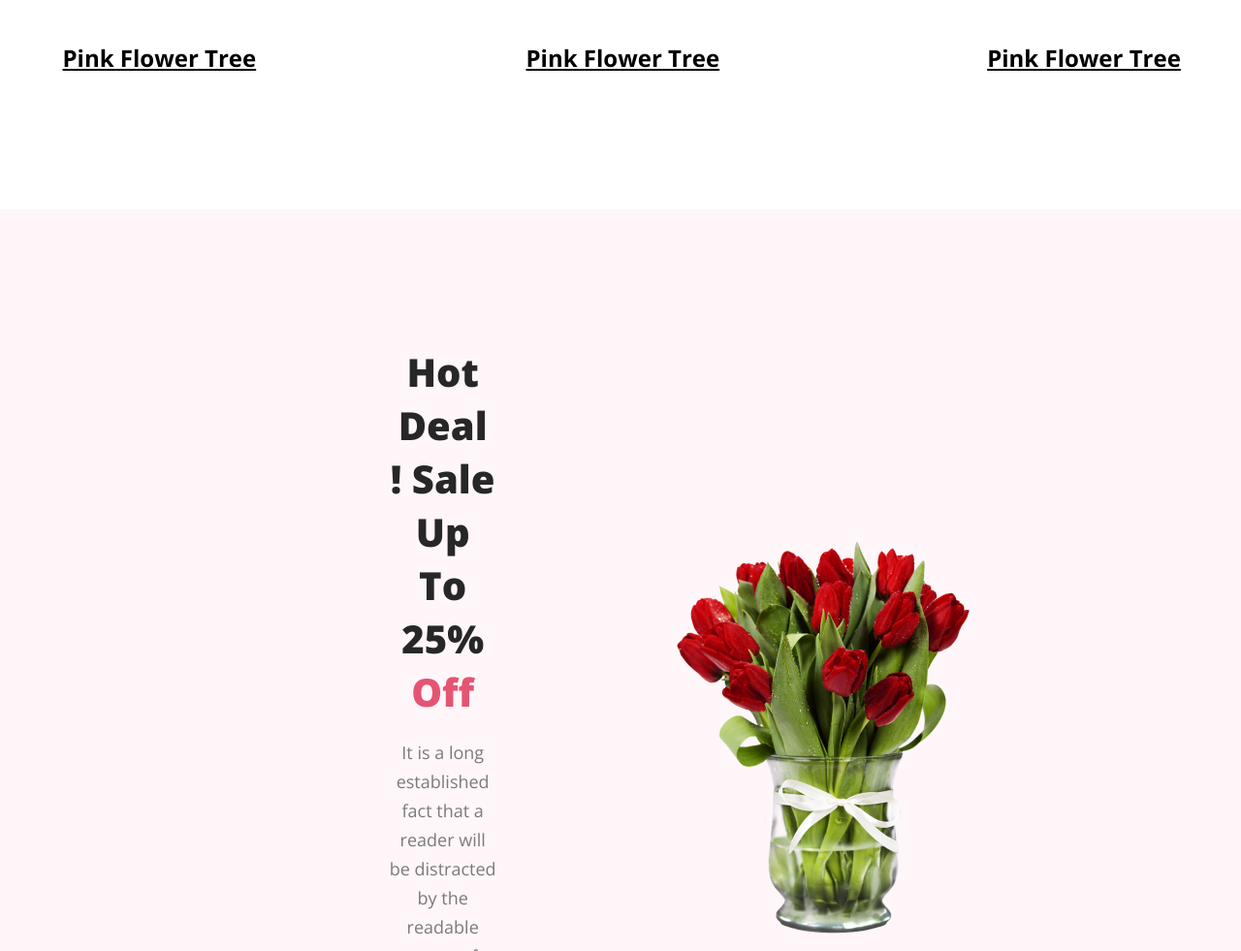
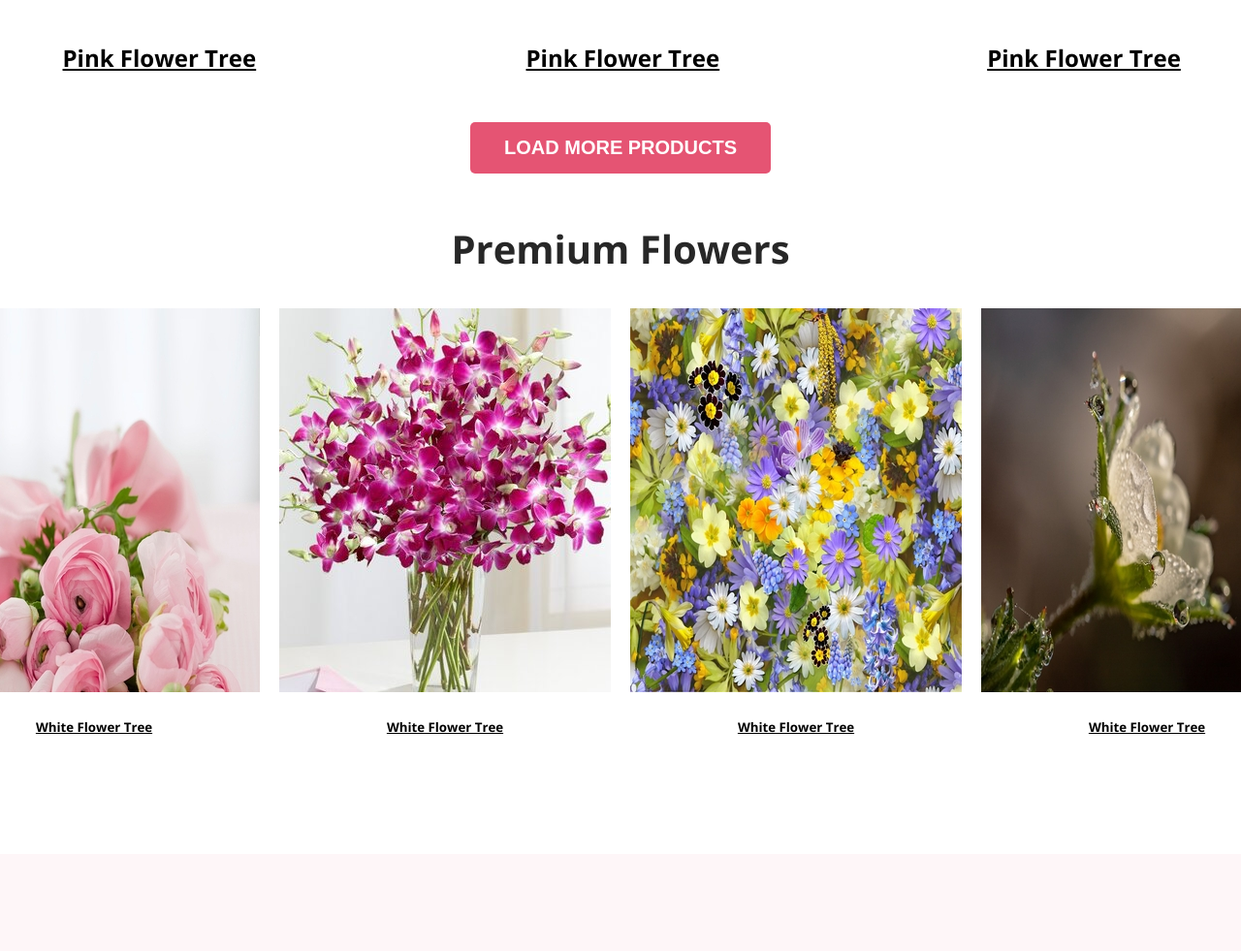
Before and after one commit to Ronibaidhya/flower-shop, a plain HTML site: page index.html in a window 1280 px wide. Shown: the part 2269-3250 px from the top of the page at 97% size. Drawn offline with nearby package versions, Linux system fonts and the light colour scheme.

Commit message:
added bonus section

```diff
--- a/index.html
+++ b/index.html
@@ -34,7 +34,8 @@
         <section class="section-1">
             <div class="content">
                 <h3 class="section-1-title">Our Featured Flowers</h3>
-                <p class="section-1-msg">It is a long established fact that a reader will be distracted by the readable content of a page when looking at its layout.</p>
+                <p class="section-1-msg">It is a long established fact that a reader will be distracted by the readable
+                    content of a page when looking at its layout.</p>
             </div>
             <div class="section-1-img">
                 <div class="pink-tree">
@@ -53,13 +54,43 @@
             </div>
 
         </section>
+        <section class="bonus">
+            <button class="btn-primary btn-load">LOAD MORE PRODUCTS</button>
+            <div class="premium">
+                <h1 class="premium-text">Premium Flowers</h1>
+                <div class="premium-img">
+                    <div class="pr-img">
+                        <div class="">
+                            <img src="./image1/pink rose.jpg" alt="">
+                            <h5 class="pr-title">White Flower Tree</h5>
+                        </div>
+                        <div class="">
+                            <img src="./image1/red.jpg" alt="">
+                            <h5 class="pr-title">White Flower Tree</h5>
+                        </div>
+                        <div class="">
+                            <img src="./image1/spring.jpg" alt="">
+                            <h5 class="pr-title">White Flower Tree</h5>
+                        </div>
+                        <div class="">
+                            <img src="./image1/white rose.jpg" alt="">
+                            <h5 class="pr-title">White Flower Tree</h5>
+                        </div>
+
+                    </div>
+                </div>
+            </div>
+
+
+        </section>
 
         <!-- section 2 hot deal start -->
         <section class="section-2">
             <div class="hot-deal">
                 <div class="hot-deal-section">
                     <h3 class="hot-deal-title">Hot Deal ! Sale Up To 25% <span class="red">Off</span></h3>
-                    <p class="hot-deal-msg">It is a long established fact that a reader will be distracted by the readable content of a page when looking at its layout.</p>
+                    <p class="hot-deal-msg">It is a long established fact that a reader will be distracted by the
+                        readable content of a page when looking at its layout.</p>
                     <button class="sign-up-btn btn-primary">Sign Up</button>
                 </div>
                 <img class="hot-deal-img" src="./images/pngwing 8.png" alt="">
@@ -71,11 +102,12 @@
 
         <!-- section-3 instagram start -->
 
-        <section >
+        <section>
             <div class="instagram">
                 <div class="title-msg">
                     <h3 class="insta-title">Instagram</h3>
-                    <p class="insta-msg">It is a long established fact that a reader will be distracted by the readable content of a page when looking at its layout.</p>
+                    <p class="insta-msg">It is a long established fact that a reader will be distracted by the readable
+                        content of a page when looking at its layout.</p>
                 </div>
                 <div class="insta-img">
                     <div class="img"><img src="./images/Flower 01.png" alt=""></div>
@@ -113,7 +145,8 @@
     <footer>
         <section class="footer">
             <h3 class="footer-title"><span class="red">Flower</span>Shop</h3>
-            <p class="footer-msg">It is a long established fact that a reader will be distracted by the readable content of a page when looking at its layout.</p>
+            <p class="footer-msg">It is a long established fact that a reader will be distracted by the readable content
+                of a page when looking at its layout.</p>
             <p class="copyright">@2020-2023, FlowerShop.com. All rights reserved. </p>
 
         </section>
--- a/styles/flower.css
+++ b/styles/flower.css
@@ -118,6 +118,29 @@ body {
     font-weight: 500px ;
     text-align: center;
     text-decoration: underline;
+}
+/* bonus section */
+.bonus{
+    text-align: center;
+}
+.btn-load{
+    margin-top: 10px;
+
+}
+.premium-text{
+    color: #272727;
+    font-size: 40px;
+    font-weight: 700;
+    margin-top: 50px;
+}
+.pr-img{
+    display: flex;
+    justify-content: center;
+    gap:20px ;
+}
+.pr-title{
+   text-align: center;
+   text-decoration: underline;
 }
 
 
```
Also changed, not shown: image1/pink rose.jpg (added), image1/red.jpg (added), image1/spring.jpg (added), image1/white rose.jpg (added).
